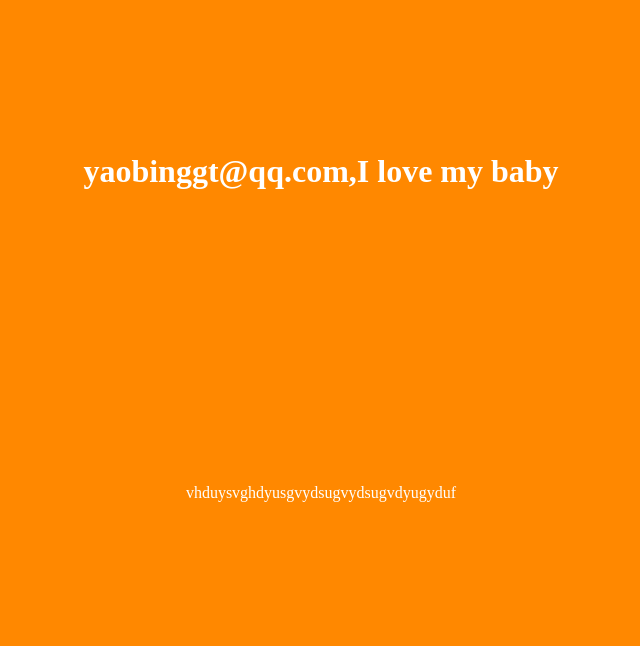
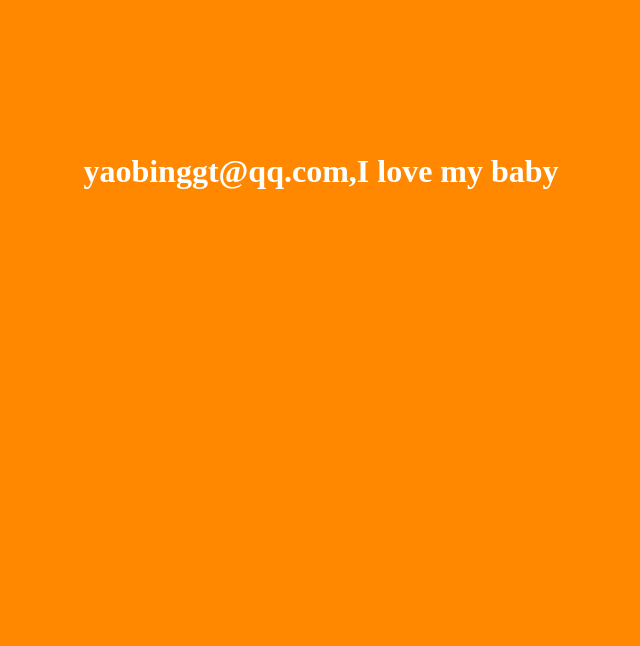
Before and after one commit to yaobinggt/yaobinggt.github.io, a plain HTML site: page index.html in a window 1280 px wide. Shown: the whole page, without its empty margins (319-959 px from the left). Drawn offline with Linux system fonts and the light colour scheme.

Commit message:
Update index.html

```diff
--- a/index.html
+++ b/index.html
@@ -9,6 +9,5 @@
 	</style>
 	<body>
 		<h1>yaobinggt@qq.com,I love my baby</h1>
-		vhduysvghdyusgvydsugvydsugvdyugyduf
 	</body>
 </html>
```
